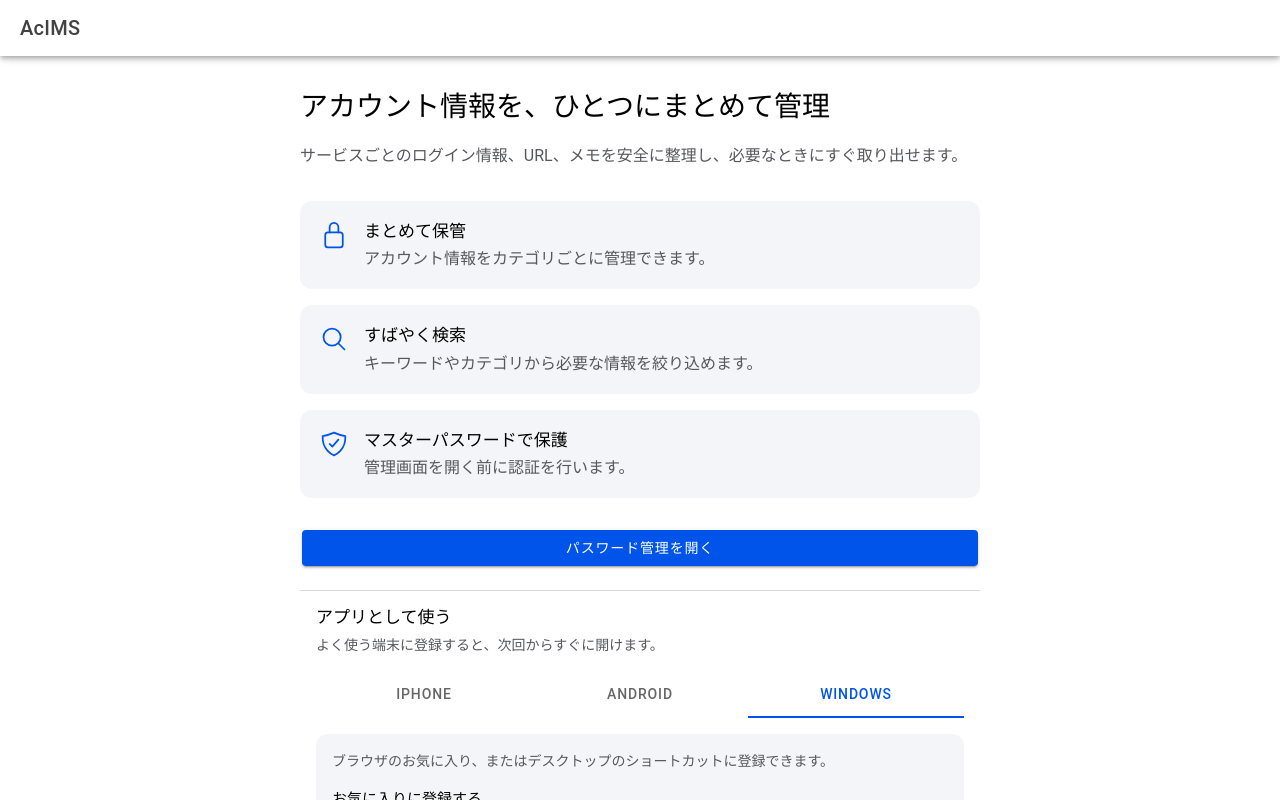
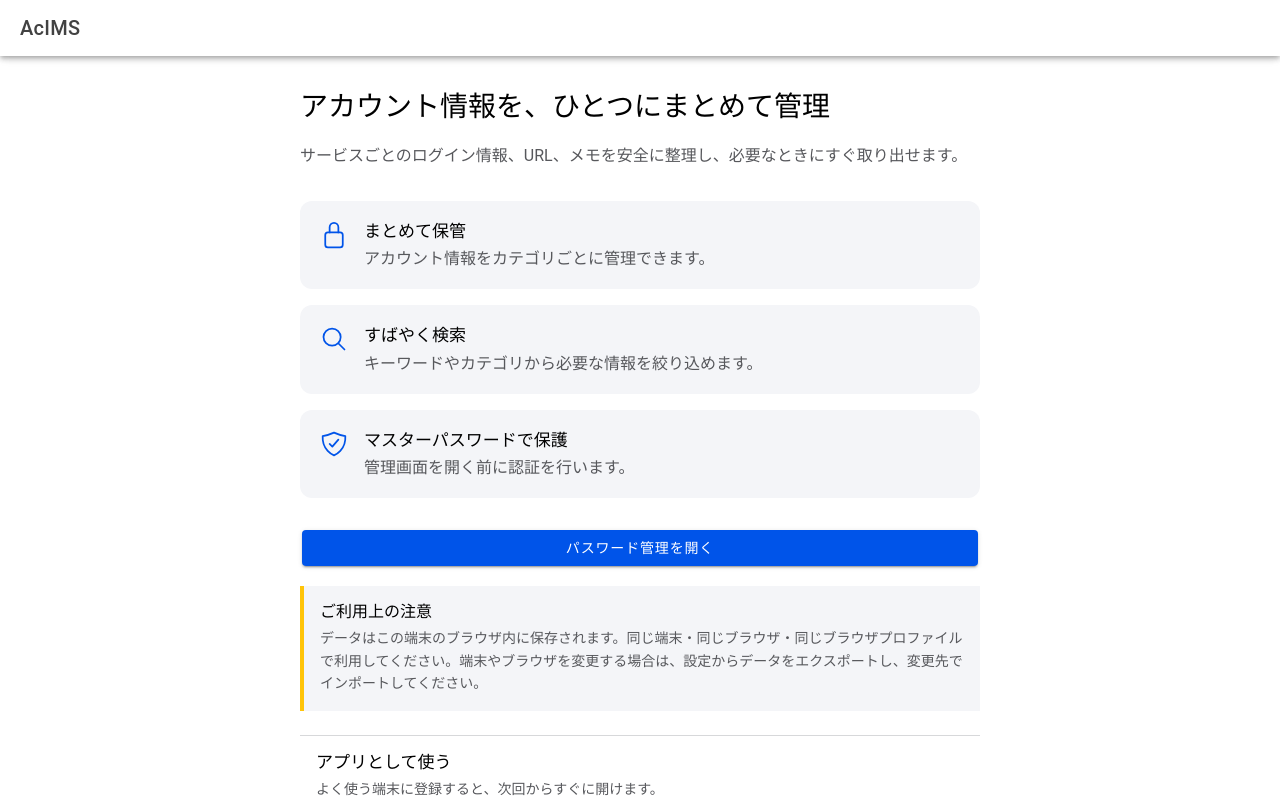
Before and after one commit to syouchan234/AcIMS_Web.github.io, a React (Vite) app: page / in a window 1280 px wide. Built offline with nearby package versions, Linux system fonts and the light colour scheme.

Commit message:
注意事項の表示を追加

```diff
--- a/src/pages/MainHome.css
+++ b/src/pages/MainHome.css
@@ -52,6 +52,29 @@
 
 .main-home-actions {
   margin-top: 32px;
+}
+
+.main-home-notice {
+  margin-top: 20px;
+  padding: 16px;
+  border-left: 4px solid var(--ion-color-warning);
+  background: var(--ion-color-light);
+}
+
+.main-home-notice h2,
+.main-home-notice p {
+  margin: 0;
+}
+
+.main-home-notice h2 {
+  font-size: 16px;
+}
+
+.main-home-notice p {
+  margin-top: 6px;
+  color: var(--ion-color-medium-shade);
+  font-size: 14px;
+  line-height: 1.6;
 }
 
 .main-home-footer-actions {
--- a/src/pages/MainHome.tsx
+++ b/src/pages/MainHome.tsx
@@ -35,6 +35,10 @@ const MainHome: React.FC<MainHomeProps> = ({ onOpenPasswordManager, onOpenTerms
         </section>
         <section className="main-home-actions">
           <IonButton color="primary" expand="block" onClick={onOpenPasswordManager}>パスワード管理を開く</IonButton>
+        </section>
+        <section className="main-home-notice" aria-labelledby="main-home-notice-title">
+          <h2 id="main-home-notice-title">ご利用上の注意</h2>
+          <p>データはこの端末のブラウザ内に保存されます。同じ端末・同じブラウザ・同じブラウザプロファイルで利用してください。端末やブラウザを変更する場合は、設定からデータをエクスポートし、変更先でインポートしてください。</p>
         </section>
         <section className="install-guide" aria-labelledby="install-guide-title">
           <h2 id="install-guide-title">アプリとして使う</h2>
--- a/src/pages/PasswordManager.css
+++ b/src/pages/PasswordManager.css
@@ -236,6 +236,9 @@
 .generate-password-button { margin: 8px 16px 12px; }
 .generated-password { padding: 16px; border-radius: 8px; background: var(--ion-color-light); font-family: monospace; font-size: 18px; line-height: 1.5; overflow-wrap: anywhere; }
 .generator-container ion-button, .settings-container > ion-button { margin-top: 12px; }
+.export-confirmation-content p { line-height: 1.7; }
+.export-confirmation-actions { margin-top: 24px; }
+.export-confirmation-actions ion-button + ion-button { margin-top: 12px; }
 .terms-link-button {
   display: block;
   width: fit-content;
--- a/src/pages/password-manager/PasswordManagerView.tsx
+++ b/src/pages/password-manager/PasswordManagerView.tsx
@@ -136,6 +136,7 @@ const PasswordManagerView: React.FC<PasswordManagerViewProps> = ({
   const [generatorSettings, setGeneratorSettings] = useState<GeneratorSettings>(defaultGeneratorSettings);
   const [isFormPasswordVisible, setIsFormPasswordVisible] = useState(false);
   const [isAppSettingsOpen, setIsAppSettingsOpen] = useState(false);
+  const [isExportConfirmOpen, setIsExportConfirmOpen] = useState(false);
   const [isSearchModalOpen, setIsSearchModalOpen] = useState(false);
   const [detailPassword, setDetailPassword] = useState<PasswordEntry | null>(null);
   const [isDetailPasswordVisible, setIsDetailPasswordVisible] = useState(false);
@@ -222,6 +223,14 @@ const PasswordManagerView: React.FC<PasswordManagerViewProps> = ({
     const link = document.createElement('a');
     link.href = url; link.download = `acims-passwords-${new Date().toISOString().slice(0, 10)}.json`; link.click();
     URL.revokeObjectURL(url);
+  };
+  const confirmExportPasswords = () => {
+    setIsAppSettingsOpen(false);
+    setIsExportConfirmOpen(true);
+  };
+  const handleExportPasswords = () => {
+    setIsExportConfirmOpen(false);
+    exportPasswords();
   };
   const importPasswords = async (event: ChangeEvent<HTMLInputElement>) => {
     const file = event.target.files?.[0];
@@ -365,12 +374,21 @@ const PasswordManagerView: React.FC<PasswordManagerViewProps> = ({
     <IonModal isOpen={isAppSettingsOpen} onDidDismiss={() => setIsAppSettingsOpen(false)}>
       <IonHeader><IonToolbar><IonTitle>設定</IonTitle><IonButtons slot="end"><IonButton onClick={() => setIsAppSettingsOpen(false)}>閉じる</IonButton></IonButtons></IonToolbar></IonHeader>
       <IonContent><div className="settings-container">
-        <h2>データ</h2><p>エクスポートしたファイルには登録パスワードが平文で含まれます。安全な場所に保管してください。</p><IonButton expand="block" fill="outline" onClick={exportPasswords}>データをエクスポート</IonButton><input accept="application/json" className="import-input" onChange={importPasswords} ref={importInputRef} type="file" /><IonButton expand="block" fill="outline" onClick={() => importInputRef.current?.click()}>データをインポート</IonButton>
+        <h2>データ</h2><p>データはこの端末のアプリ内に保存されます。エクスポートやインポートは設定画面から行えます。</p><IonButton expand="block" fill="outline" onClick={confirmExportPasswords}>データをエクスポート</IonButton><input accept="application/json" className="import-input" onChange={importPasswords} ref={importInputRef} type="file" /><IonButton expand="block" fill="outline" onClick={() => importInputRef.current?.click()}>データをインポート</IonButton>
         <h2>マスターパスワードの変更</h2><IonItem><IonLabel position="stacked">現在のパスワード</IonLabel><IonInput onIonInput={(event) => setCurrentMasterPassword(event.detail.value ?? '')} type="password" value={currentMasterPassword} /></IonItem><IonItem><IonLabel position="stacked">新しいパスワード</IonLabel><IonInput onIonInput={(event) => setNewMasterPassword(event.detail.value ?? '')} type="password" value={newMasterPassword} /></IonItem><IonItem><IonLabel position="stacked">新しいパスワード（確認）</IonLabel><IonInput onIonInput={(event) => setMasterPasswordConfirmation(event.detail.value ?? '')} type="password" value={masterPasswordConfirmation} /></IonItem><IonButton expand="block" fill="outline" onClick={changeMasterPassword}>マスターパスワードを変更</IonButton>
         {isBiometricSupported && <><h2>生体認証</h2><p>このスマホで生体認証を使ってロックを解除します。設定し直すと、現在の端末認証情報を更新できます。</p><IonButton expand="block" fill="outline" onClick={() => void setupBiometricAuthentication()}>生体認証を設定する</IonButton></>}
         <div className="auto-lock-section"><h2>自動ロック</h2><IonItem className="auto-lock-toggle-item"><IonLabel>自動ロックを有効にする</IonLabel><IonToggle checked={autoLockDraft.enabled} onIonChange={(event) => setAutoLockDraft({ ...autoLockDraft, enabled: event.detail.checked })} /></IonItem><IonItem className="auto-lock-duration-item" disabled={!autoLockDraft.enabled}><IonLabel>ロックまでの時間（分）</IonLabel><IonInput inputMode="numeric" max="60" min="1" onIonInput={(event) => setAutoLockDraft({ ...autoLockDraft, minutes: Number(event.detail.value) || 1 })} type="number" value={autoLockDraft.minutes} /></IonItem><IonButton expand="block" onClick={saveAppSettings}>自動ロック設定を保存</IonButton></div>
         <a className="terms-link-button" href="#terms" onClick={(event) => { event.preventDefault(); setIsAppSettingsOpen(false); onOpenTerms?.(); }} role="link">利用規約</a>
         <ProductLinks />
+      </div></IonContent>
+    </IonModal>
+    <IonModal className="export-confirmation-modal" isOpen={isExportConfirmOpen} onDidDismiss={() => setIsExportConfirmOpen(false)}>
+      <IonHeader><IonToolbar><IonTitle>エクスポートの確認</IonTitle><IonButtons slot="end"><IonButton onClick={() => setIsExportConfirmOpen(false)}>閉じる</IonButton></IonButtons></IonToolbar></IonHeader>
+      <IonContent><div className="settings-container export-confirmation-content">
+        <h2>データの取り扱いに注意してください</h2>
+        <p>エクスポートファイルには登録パスワードが平文で含まれます。安全な場所に保管し、不要になったら削除してください。</p>
+        <p>データはこの端末のブラウザ内に保存されます。同じ端末・同じブラウザ・同じブラウザプロファイルで利用してください。端末やブラウザを変更する場合は、エクスポートしたファイルを変更先でインポートしてください。</p>
+        <div className="export-confirmation-actions"><IonButton expand="block" onClick={handleExportPasswords}>エクスポートする</IonButton><IonButton expand="block" fill="outline" onClick={() => setIsExportConfirmOpen(false)}>キャンセル</IonButton></div>
       </div></IonContent>
     </IonModal>
     <IonModal className="search-modal" isOpen={isSearchModalOpen} onDidDismiss={() => setIsSearchModalOpen(false)}>
```
